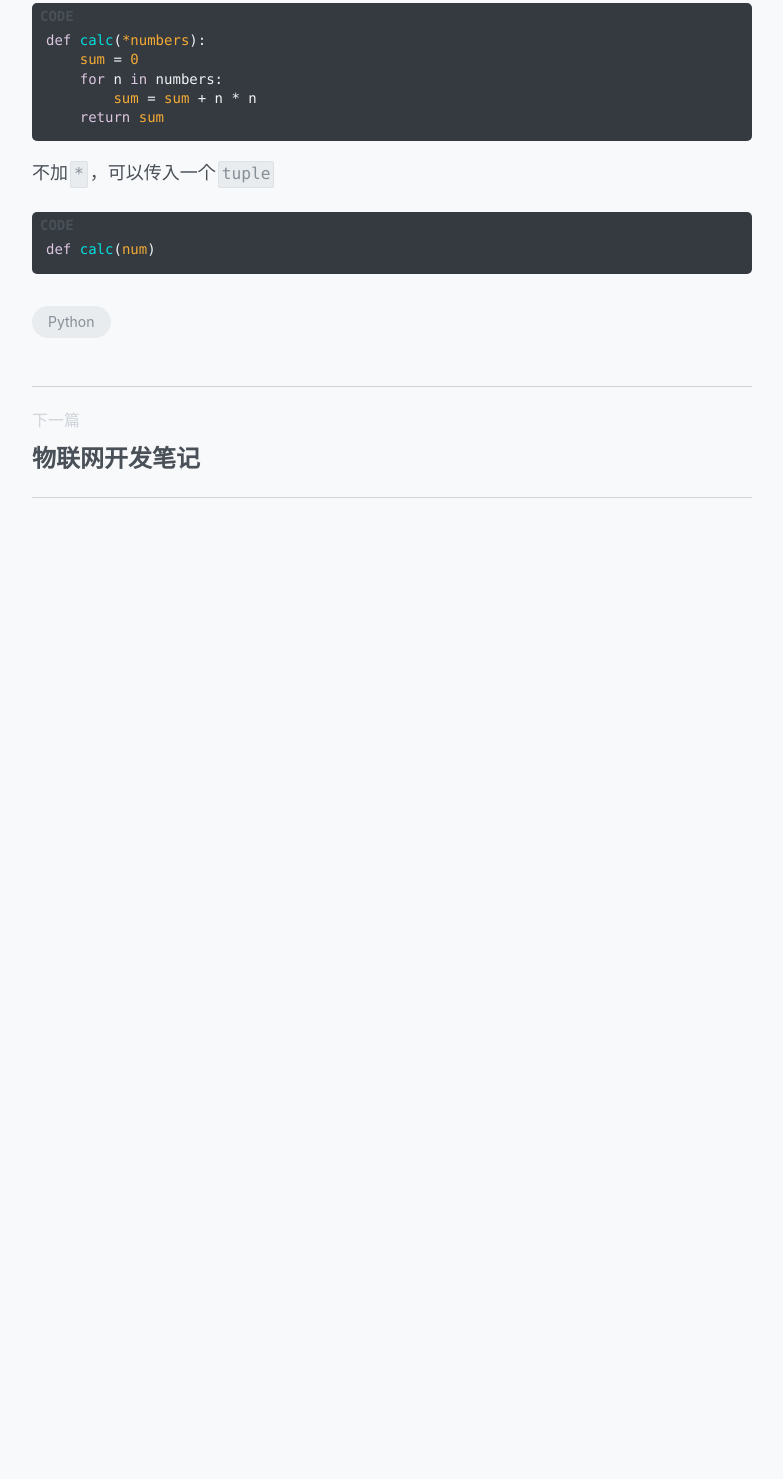
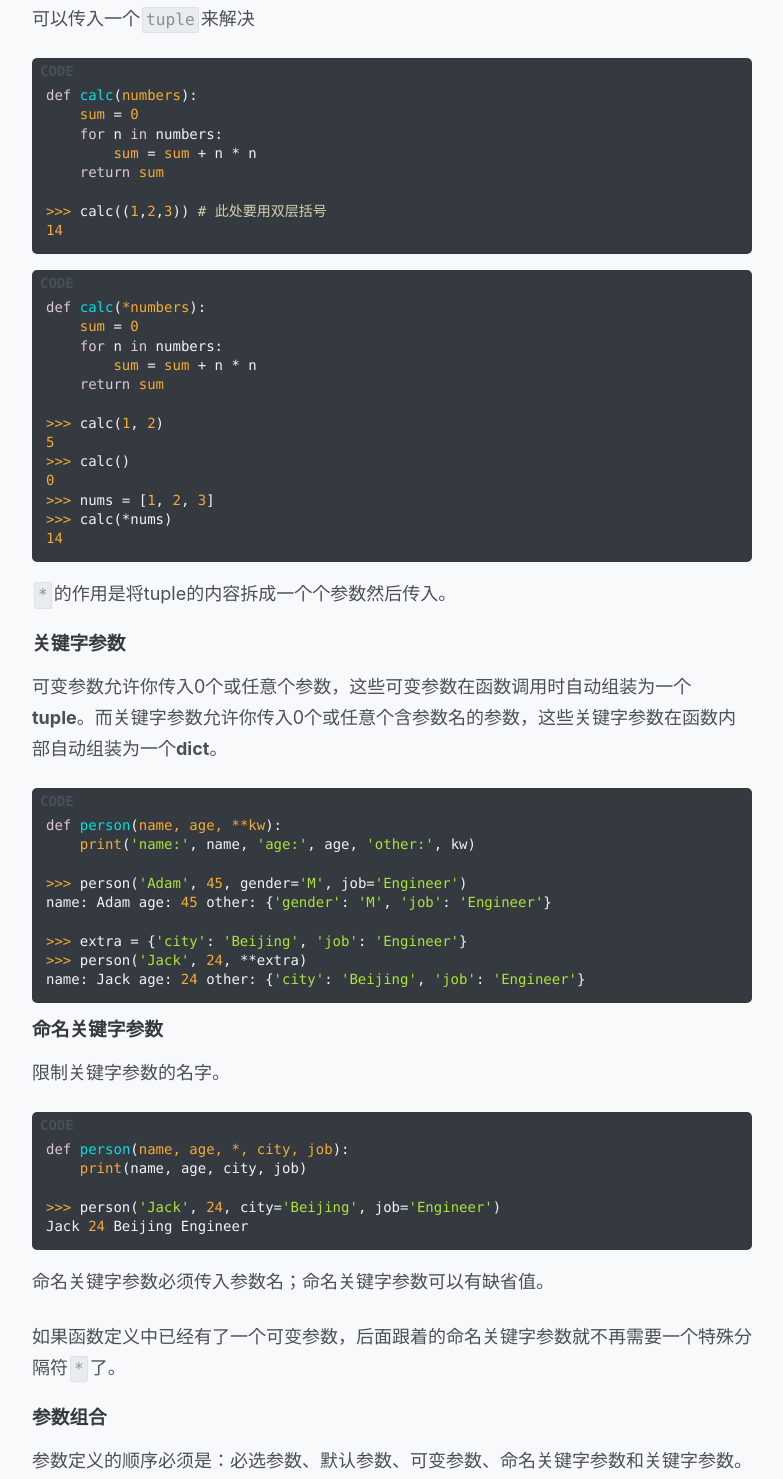
Before and after one commit to i207M/_i207M.github.io, a plain HTML site: page post/python-xue-xi-bi-ji/index.html in a window 1280 px wide. Shown: the part 758-2237 px from the top of the page, without its empty margins (408-1191 px from the left). Before the commit the page ends 1336 px from the top, so only its background shows below. Drawn offline with nearby package versions, Linux system fonts and the light colour scheme.

Commit message:
update from gridea: 2020-07-31 20:40:31

```diff
--- a/post/python-xue-xi-bi-ji/index.html
+++ b/post/python-xue-xi-bi-ji/index.html
@@ -8,7 +8,7 @@
 <meta name="viewport" content="width=device-width, initial-scale=1, maximum-scale=1, user-scalable=no">
 
 <link rel="stylesheet" href="https://use.fontawesome.com/releases/v5.7.2/css/all.css" integrity="sha384-fnmOCqbTlWIlj8LyTjo7mOUStjsKC4pOpQbqyi7RrhN7udi9RwhKkMHpvLbHG9Sr" crossorigin="anonymous">
-<link rel="shortcut icon" href="https://i207M.github.io/favicon.ico?v=1596198811945">
+<link rel="shortcut icon" href="https://i207M.github.io/favicon.ico?v=1596199228009">
 <link rel="stylesheet" href="https://i207M.github.io/styles/main.css">
 
 
@@ -38,7 +38,7 @@ set:{}
   <div class="top-container" data-aos="fade-right">
     <div class="top-header-container">
       <a class="site-title-container" href="https://i207M.github.io">
-        <img src="https://i207M.github.io/images/avatar.png?v=1596198811945" class="site-logo">
+        <img src="https://i207M.github.io/images/avatar.png?v=1596199228009" class="site-logo">
         <h1 class="site-title">i207M&#39;s Fantastic Blog</h1>
       </a>
       <div class="menu-btn" @click="menuVisible = !menuVisible">
@@ -121,15 +121,55 @@ set:{}
 enroll(1, 2, d=5) # output: 1 2 1 5
 </code></pre>
 <h3 id="可变参数">可变参数</h3>
+<p>可以传入一个<code>tuple</code>来解决</p>
+<pre><code class="language-python">def calc(numbers):
+    sum = 0
+    for n in numbers:
+        sum = sum + n * n
+    return sum
+
+&gt;&gt;&gt; calc((1,2,3)) # 此处要用双层括号
+14
+</code></pre>
 <pre><code class="language-python">def calc(*numbers):
     sum = 0
     for n in numbers:
         sum = sum + n * n
     return sum
+
+&gt;&gt;&gt; calc(1, 2)
+5
+&gt;&gt;&gt; calc()
+0
+&gt;&gt;&gt; nums = [1, 2, 3]
+&gt;&gt;&gt; calc(*nums)
+14
 </code></pre>
-<p>不加<code>*</code>，可以传入一个<code>tuple</code></p>
-<pre><code class="language-py">def calc(num)
+<p><code>*</code>的作用是将tuple的内容拆成一个个参数然后传入。</p>
+<h3 id="关键字参数">关键字参数</h3>
+<p>可变参数允许你传入0个或任意个参数，这些可变参数在函数调用时自动组装为一个<strong>tuple</strong>。而关键字参数允许你传入0个或任意个含参数名的参数，这些关键字参数在函数内部自动组装为一个<strong>dict</strong>。</p>
+<pre><code class="language-python">def person(name, age, **kw):
+    print('name:', name, 'age:', age, 'other:', kw)
+
+&gt;&gt;&gt; person('Adam', 45, gender='M', job='Engineer')
+name: Adam age: 45 other: {'gender': 'M', 'job': 'Engineer'}
+
+&gt;&gt;&gt; extra = {'city': 'Beijing', 'job': 'Engineer'}
+&gt;&gt;&gt; person('Jack', 24, **extra)
+name: Jack age: 24 other: {'city': 'Beijing', 'job': 'Engineer'}
 </code></pre>
+<h3 id="命名关键字参数">命名关键字参数</h3>
+<p>限制关键字参数的名字。</p>
+<pre><code class="language-python">def person(name, age, *, city, job):
+    print(name, age, city, job)
+
+&gt;&gt;&gt; person('Jack', 24, city='Beijing', job='Engineer')
+Jack 24 Beijing Engineer
+</code></pre>
+<p>命名关键字参数必须传入参数名；命名关键字参数可以有缺省值。</p>
+<p>如果函数定义中已经有了一个可变参数，后面跟着的命名关键字参数就不再需要一个特殊分隔符<code>*</code>了。</p>
+<h3 id="参数组合">参数组合</h3>
+<p>参数定义的顺序必须是：必选参数、默认参数、可变参数、命名关键字参数和关键字参数。</p>
 
             </div>
 
```
Also changed, not shown: archives/index.html (+2 -2 lines), atom.xml (+43 -3 lines), index.html (+2 -2 lines), post/about/index.html (+2 -2 lines), post/hello-gridea/index.html (+2 -2 lines), post/iot-kai-fa-ru-men/index.html (+2 -2 lines), tag/2IvLISpG-/index.html (+2 -2 lines), tag/MbRpYoDiZ/index.html (+2 -2 lines), tag/PLaL1uEe7/index.html (+2 -2 lines), tags/index.html (+2 -2 lines).
